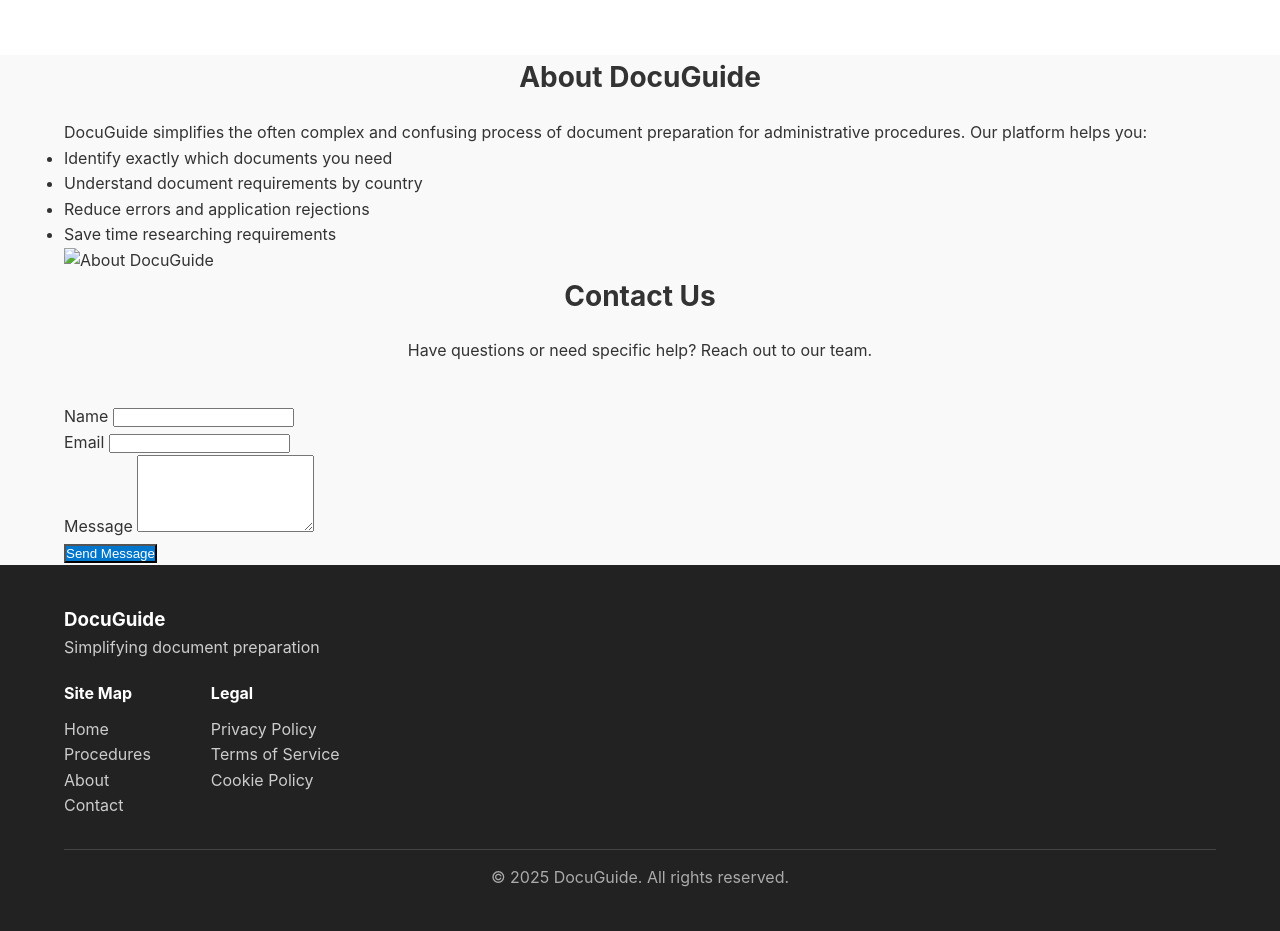
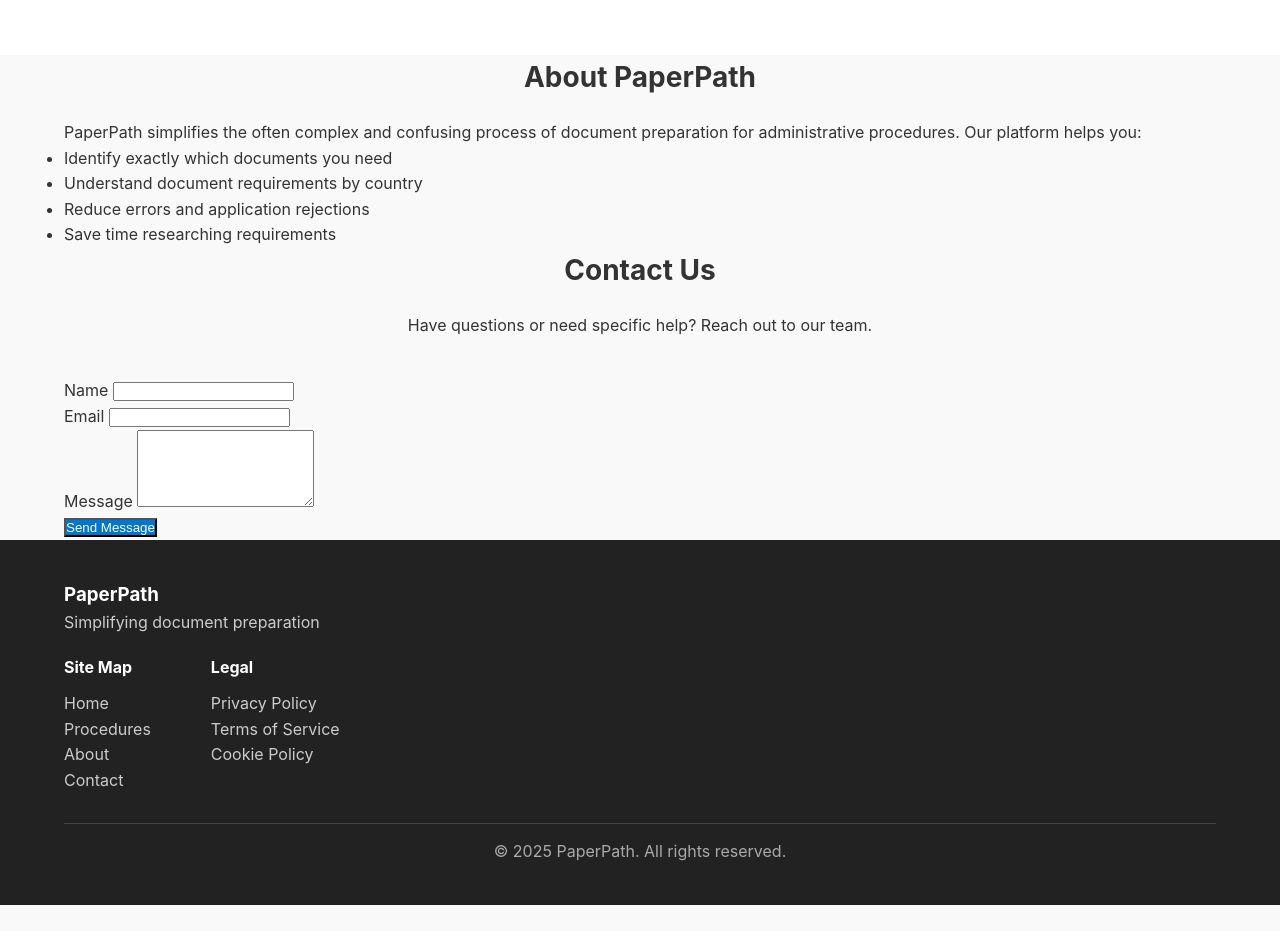
Before and after one commit to BourasNasira/BeChangeMaker2025, a plain HTML site: page index.html in a window 1280 px wide. Shown: the part 860-1791 px from the top of the page. After the commit the page ends 1765 px from the top, so only its background shows below. Drawn offline with Linux system fonts and the light colour scheme.

Commit message:
miseajour de index.html

```diff
--- a/index.html
+++ b/index.html
@@ -4,7 +4,7 @@
   <head>
     <meta charset="UTF-8" />
     <meta name="viewport" content="width=device-width, initial-scale=1.0" />
-    <title>DocuGuide - Simplify Your Document Preparation</title>
+    <title>PaperPath- Simplify Your Document Preparation</title>
 
 
     <link rel="stylesheet" href="style.css">
@@ -15,7 +15,7 @@
     <header class="header">
       <div class="container">
         <div class="logo">
-          <h1>DocuGuide</h1>
+          <h1>PaperPath</h1>
         </div>
         <nav class="main-nav">
           <ul>
@@ -103,19 +103,16 @@
 
       <section id="about" class="about">
         <div class="container">
-          <h2 class="section-title">About DocuGuide</h2>
+          <h2 class="section-title">About PaperPath</h2>
           <div class="about-content">
             <div class="about-text">
-              <p>DocuGuide simplifies the often complex and confusing process of document preparation for administrative procedures. Our platform helps you:</p>
+              <p>PaperPath simplifies the often complex and confusing process of document preparation for administrative procedures. Our platform helps you:</p>
               <ul>
                 <li>Identify exactly which documents you need</li>
                 <li>Understand document requirements by country</li>
                 <li>Reduce errors and application rejections</li>
                 <li>Save time researching requirements</li>
               </ul>
-            </div>
-            <div class="about-image">
-              <img src="" alt="About DocuGuide">
             </div>
           </div>
         </div>
@@ -149,7 +146,7 @@
       <div class="container">
         <div class="footer-content">
           <div class="footer-logo">
-            <h3>DocuGuide</h3>
+            <h3>PaperPath</h3>
             <p>Simplifying document preparation</p>
           </div>
           <div class="footer-links">
@@ -173,7 +170,7 @@
           </div>
         </div>
         <div class="footer-bottom">
-          <p>&copy; 2025 DocuGuide. All rights reserved.</p>
+          <p>&copy; 2025 PaperPath. All rights reserved.</p>
         </div>
       </div>
     </footer>
```
